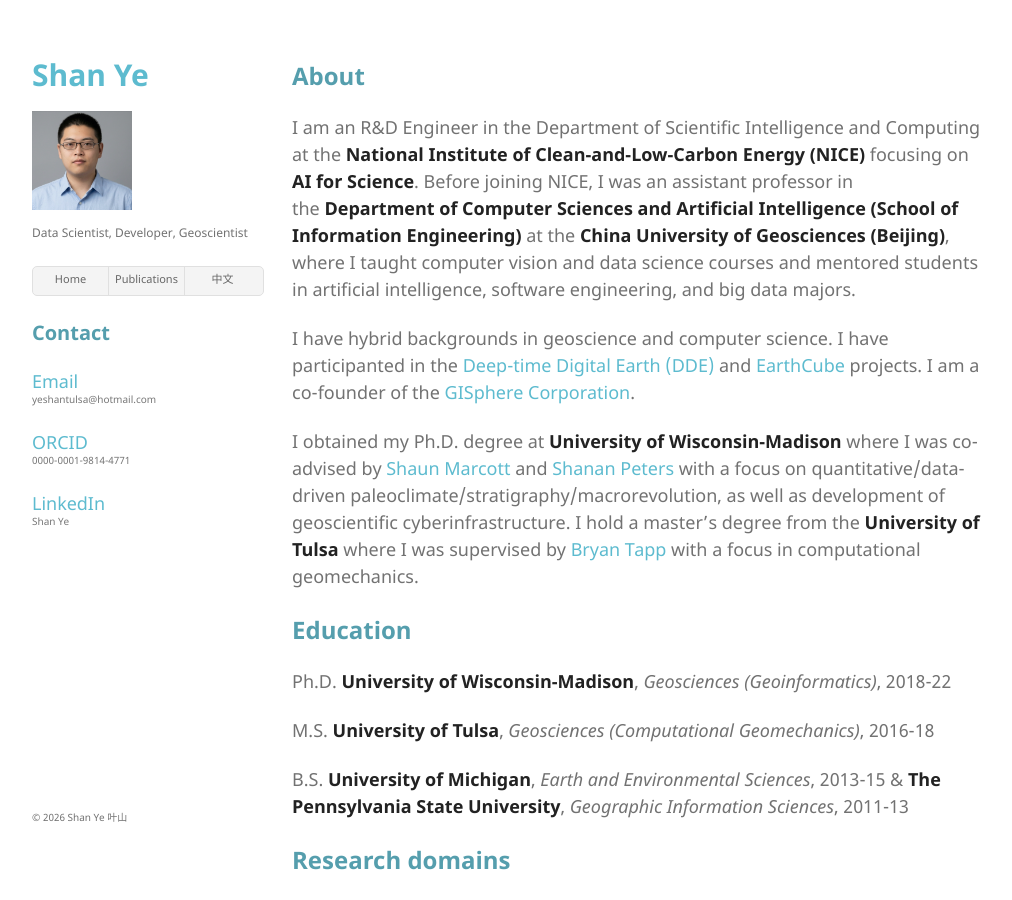
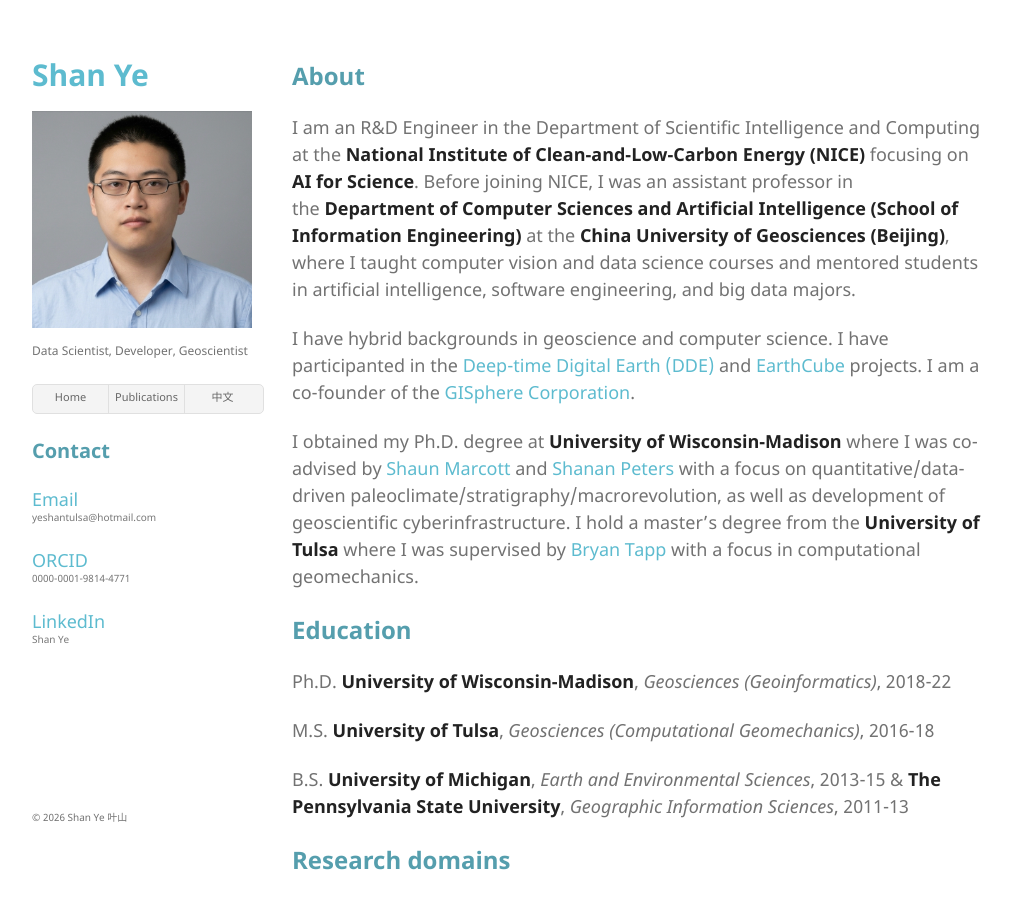
Before and after one commit to yeshan-geo/yeshan-geo.github.io, a Jekyll site: the page built from index.md, in a window 1280 px wide and 900 px high. Shown: the whole window, without its empty margins (128-1140 px from the left). Built offline with Jekyll 4.4.1, drawn with Linux system fonts in a browser that asks for light colours; our own code applies the rules of GitHub Pages for plain Markdown files.

Commit message:
Update default.html

```diff
--- a/_layouts/default.html
+++ b/_layouts/default.html
@@ -18,7 +18,7 @@
         <h1><a href="{{ "/" | absolute_url }}">{{ site.title | default: site.github.repository_name }}</a></h1>
 
         {% if site.logo %}
-          <img src="{{site.logo | relative_url}}" width="100" alt="Logo" />
+          <img src="{{site.logo | relative_url}}" width="220" alt="Logo" />
         {% endif %}
 
         <p><small2>{{ site.description | default: site.github.project_tagline }}</small2></p>
```
